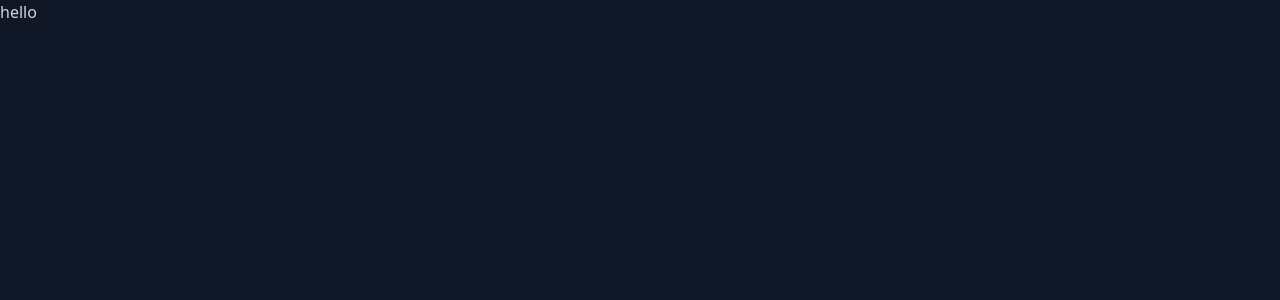
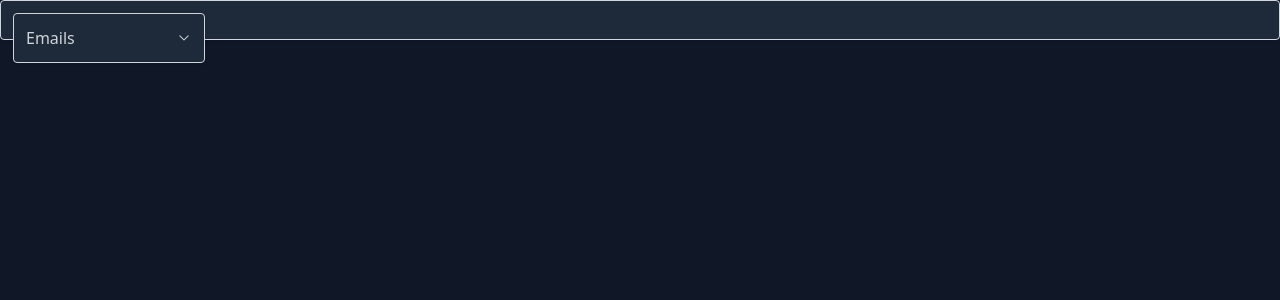
Before and after one commit to Robbobs/easy-mail-frontend, a React (Vite) app: page / in a window 1280 px wide. Shown: the top 300 px of the page. Built offline with nearby package versions, Linux system fonts and the light colour scheme.

Commit message:
updated Dropdown and Panel components, added Navbar Component

```diff
--- a/package.json
+++ b/package.json
@@ -17,6 +17,7 @@
     "react-dom": "^19.0.0",
     "react-icons": "^5.4.0",
     "react-redux": "^9.2.0",
+    "react-router-dom": "^7.2.0",
     "redux": "^5.0.1",
     "tailwind-merge": "^3.0.1",
     "tailwindcss": "^4.0.7"
--- a/src/App.tsx
+++ b/src/App.tsx
@@ -1,7 +1,11 @@
+import Navbar from "./components/Navbar";
+
 function App() {
 
   return (
-    <div>hello</div>
+    <div>
+      <Navbar />
+    </div>
   );
 }
 
--- /dev/null
+++ b/src/components/Dropdown.tsx
@@ -0,0 +1,52 @@
+import { useState, useRef } from "react";
+import { GoChevronDown } from "react-icons/go";
+import Panel from "./Panel";
+
+export interface Option {
+    label: string | number;
+    value: string | number;
+}
+
+interface DropdownProps {
+    options: Option[];
+    label?: string | number;
+    onChange: (option: Option) => void;
+}
+
+export default function Dropdown({ options, label, onChange }: DropdownProps) {
+    const [isOpen, setIsOpen] = useState<boolean>(false);
+    const divEl = useRef<HTMLDivElement | null>(null);
+
+    const handleOptionClick = (option: Option) => {
+        setIsOpen(false);
+        onChange(option);
+    }
+
+    const renderedOption = options.map((option) => {
+        return (
+            <div
+                className="hover:bg-sky-100 rounded cursor-pointer p-1"
+                onClick={() => handleOptionClick(option)}
+                key={option.value}
+            >
+                {option.label}
+            </div>
+        )
+    });
+
+    return (
+        <div onMouseEnter={() => setIsOpen(true)} onMouseLeave={() => setIsOpen(false)} ref={divEl} className="w-48 relative">
+            <Panel
+                className="flex justify-between items-center cursor-pointer"
+            >
+                {label || "Select..."}
+                <GoChevronDown />
+            </Panel>
+            {isOpen && (
+                <Panel className="absolute top-full">
+                    {renderedOption}
+                </Panel>
+            )}
+        </div>
+    )
+}
--- a/src/components/Navbar.tsx
+++ b/src/components/Navbar.tsx
@@ -1,16 +1,28 @@
-import Button from "./Button";
+import Dropdown, { Option } from "./Dropdown";
+import Panel from "./Panel";
 
-export default function Navbar({  }){
-    const [item, setItem] = useState();
+export default function Navbar(){
 
-    const handleClick = (event) => {
+    const email: Option[] = [
+        {
+            label: 'Send email',
+            value: '/send-email',
+        },
+        {
+            label: 'Write an email',
+            value: '/write-email'
+        }
+    ];
 
+    const handleClick = () => {
+        console.log('hello world');
     }
 
-
     return (
-        <div>
-            <Dropdown />
+        <div className="w-full h-[40px]">
+            <Panel>
+                <Dropdown options={email} label={'Emails'} onChange={handleClick} />
+            </Panel>
         </div>
     )
 }
--- /dev/null
+++ b/src/components/Panel.tsx
@@ -0,0 +1,20 @@
+import classnames from 'classnames';
+import { ReactNode, HTMLAttributes } from 'react';
+
+interface PanelProps extends HTMLAttributes<HTMLDivElement> {
+  children: ReactNode;
+  className?: string;
+}
+
+export default function Panel({ children, className, ...rest }: PanelProps) {
+  const finalClassNames = classnames(
+    className,
+    'border rounded p-3 shadow bg-gray-800 w-full h-full',
+  );
+
+  return (
+    <div {...rest} className={finalClassNames}>
+      {children}
+    </div>
+  );
+}
```
Also changed, not shown: 2 other files (tests, documents, lock files or other folders).
